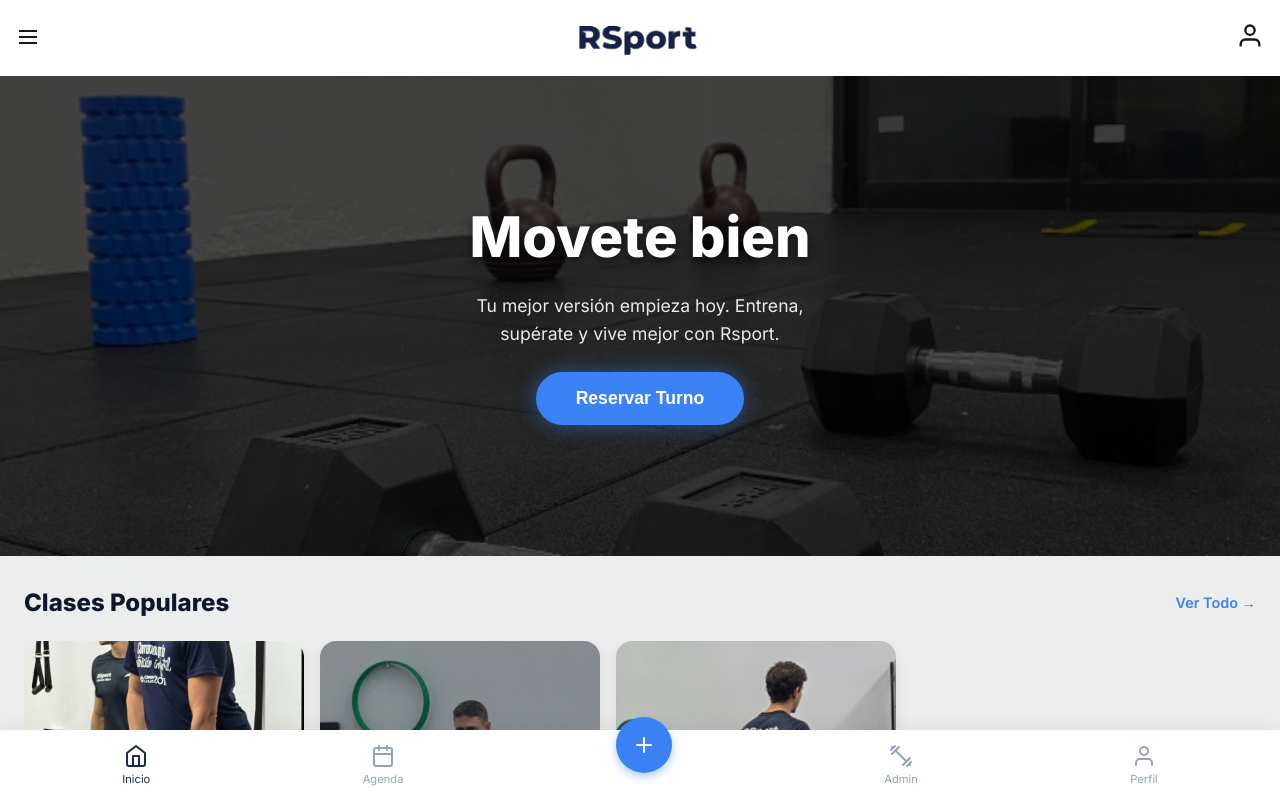
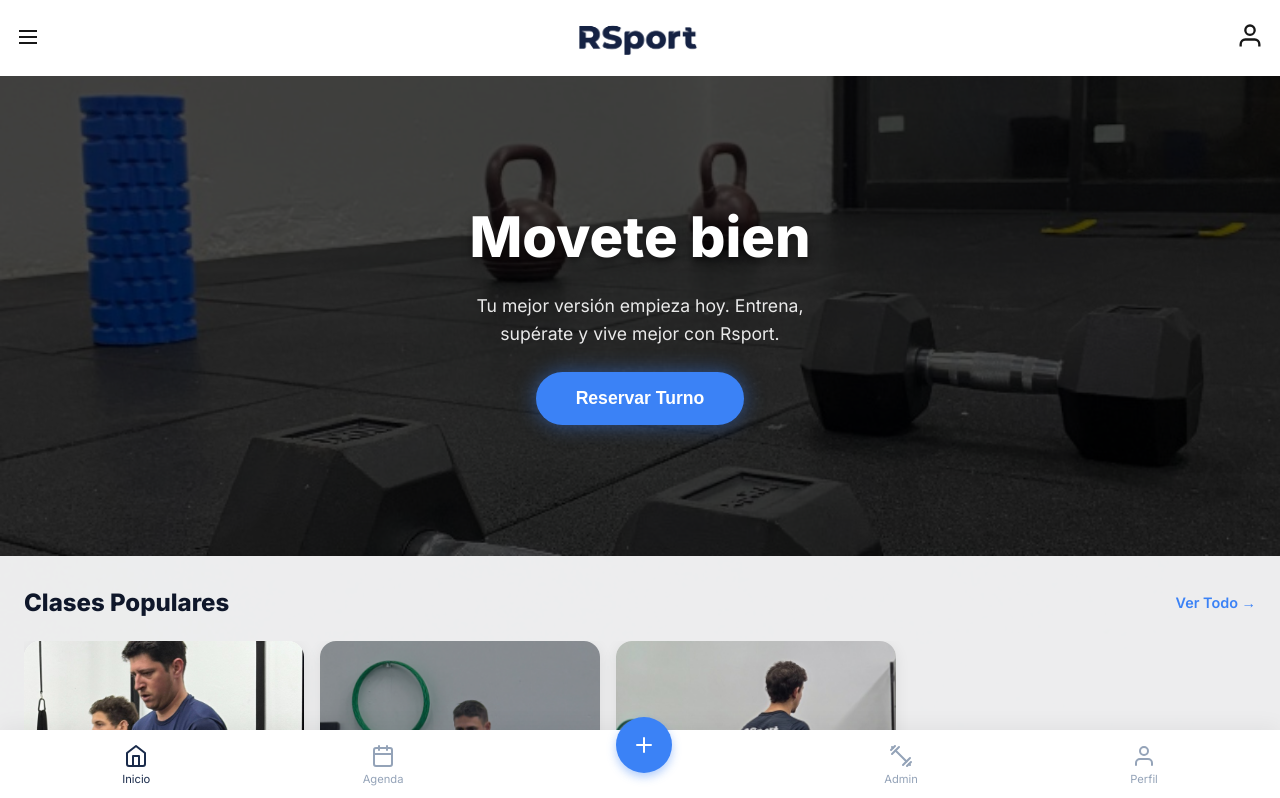
Before and after one commit to Rsport/Rsport-2026, a Next.js app: page / in a window 1280 px wide. Shown: the top 798 px of the page. Built offline with nearby package versions, Linux system fonts and the light colour scheme.

Commit message:
Add files via upload

```diff
--- a/components/business/ScheduleList.tsx
+++ b/components/business/ScheduleList.tsx
@@ -19,7 +19,7 @@ export const ScheduleList = ({ slots }: ScheduleListProps) => {
                             src={slot.image}
                             alt={slot.title}
                             fill
-                            style={{ objectFit: 'cover' }}
+                            style={{ objectFit: 'cover', objectPosition: slot.id === 'func-18' ? 'top' : 'center' }}
                         />
                         <span className={styles.badge}>{slot.title === 'Funcional' ? 'Trabajos aeróbicos y de fuerza' : 'Personalizado'}</span>
                     </div>
```
